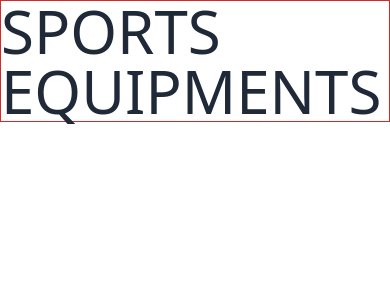
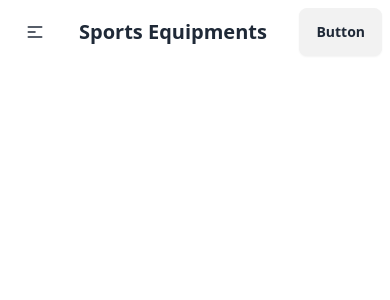
Before and after one commit to RiazullJannat/Equi-Sports-client, a React (Vite) app: page / in a window 390 px wide. Shown: the top 300 px of the page. Built offline with nearby package versions, Linux system fonts and the light colour scheme.

Commit message:
added navbar

```diff
--- a/src/App.jsx
+++ b/src/App.jsx
@@ -1,10 +1,13 @@
+import { Outlet } from "react-router-dom"
+import Navbar from "./components/Navbar"
 
 
 function App() {
   return (
-    <>
-      <h1 className="text-6xl border border-red-600">SPORTS EQUIPMENTS</h1>
-    </>
+    <div>
+      <Navbar></Navbar>
+      <Outlet></Outlet>
+    </div>
   )
 }
 
--- /dev/null
+++ b/src/components/Navbar.jsx
@@ -0,0 +1,48 @@
+import { NavLink } from "react-router-dom";
+
+const links = <>
+<NavLink><li>Home</li></NavLink>
+<NavLink><li>All Sports Equipments</li></NavLink>
+<NavLink><li>Add Equipments</li></NavLink>
+<NavLink><li>My Equipments</li></NavLink>
+</>
+const Navbar = () => {
+    return (
+        <div className="navbar bg-base-100">
+            <div className="navbar-start">
+                <div className="dropdown">
+                    <div tabIndex={0} role="button" className="btn btn-ghost lg:hidden">
+                        <svg
+                            xmlns="http://www.w3.org/2000/svg"
+                            className="h-5 w-5"
+                            fill="none"
+                            viewBox="0 0 24 24"
+                            stroke="currentColor">
+                            <path
+                                strokeLinecap="round"
+                                strokeLinejoin="round"
+                                strokeWidth="2"
+                                d="M4 6h16M4 12h8m-8 6h16" />
+                        </svg>
+                    </div>
+                    <ul
+                        tabIndex={0}
+                        className="menu menu-sm dropdown-content bg-base-100 rounded-box z-[1] mt-3 w-52 p-2 shadow">
+                        {links}
+                    </ul>
+                </div>
+                <a className="btn btn-ghost text-xl">Sports Equipments</a>
+            </div>
+            <div className="navbar-center hidden lg:flex">
+                <ul className="menu menu-horizontal px-1">
+                    {links}
+                </ul>
+            </div>
+            <div className="navbar-end">
+                <a className="btn">Button</a>
+            </div>
+        </div>
+    );
+};
+
+export default Navbar;
```
